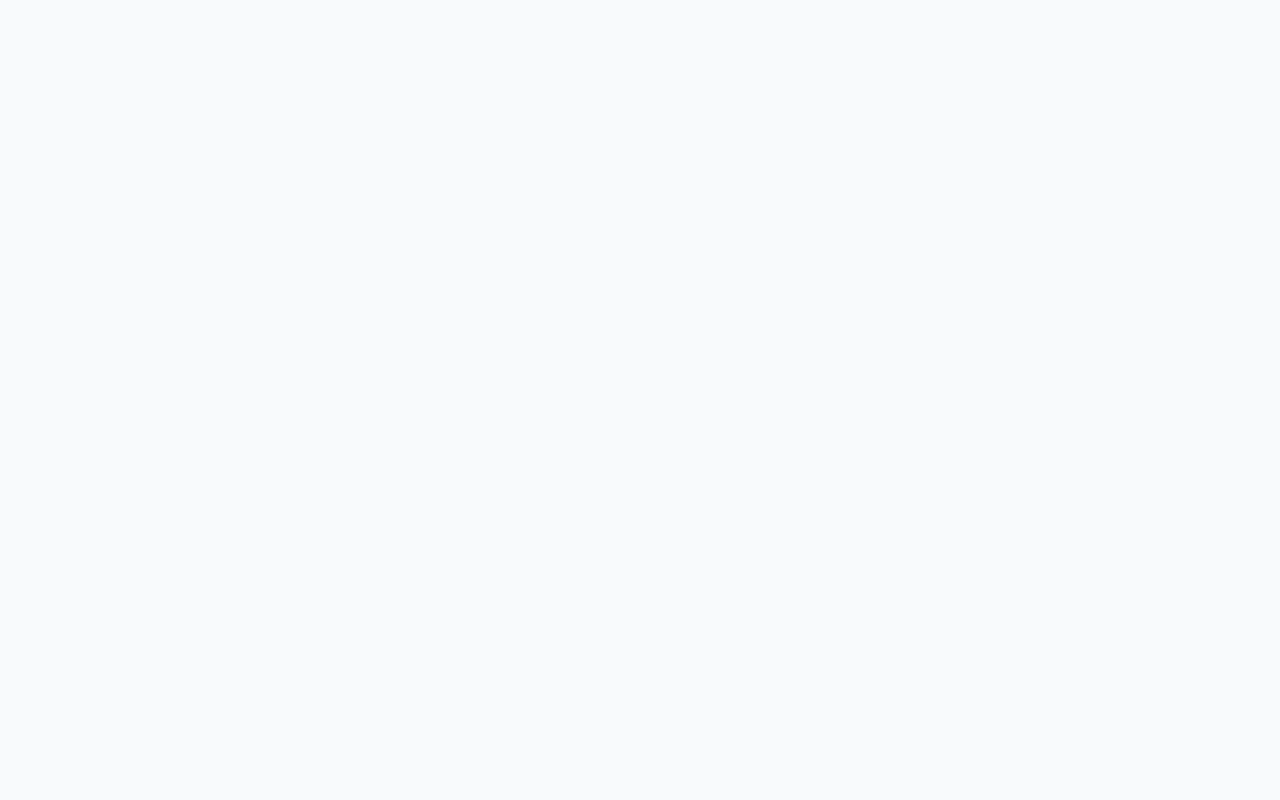
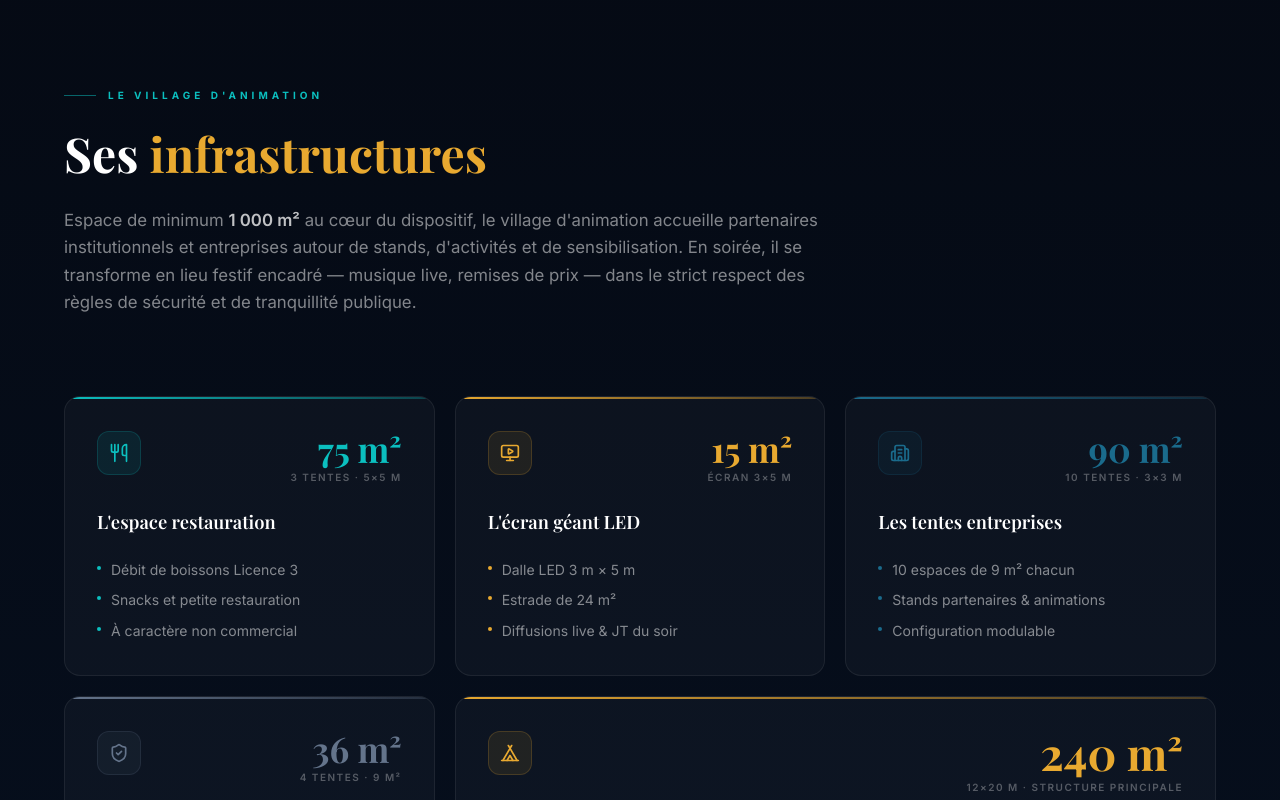
Before and after one commit to Viktorbvch/spidauphine, a Next.js app: page /village in a window 1280 px wide. Shown: the part 840-1640 px from the top of the page. Before the commit the page ends 800 px from the top, so only its background shows below. Built offline with nearby package versions, Linux system fonts and the light colour scheme.

Commit message:
Add village infrastructure section

```diff
--- a/app/village/page.tsx
+++ b/app/village/page.tsx
@@ -3,7 +3,9 @@
 import { useState, useRef, useEffect, useCallback, useMemo } from 'react'
 import Image from 'next/image'
 import Header from '@/components/layout/Header'
+import Footer from '@/components/layout/Footer'
 import { motion, AnimatePresence } from 'framer-motion'
+import { Utensils, MonitorPlay, Tent, ShieldCheck, Building2 } from 'lucide-react'
 
 /* ══ Utils ═══════════════════════════════════════════════════════ */
 function lerp(a: number, b: number, t: number) { return a + (b - a) * t }
@@ -434,6 +436,221 @@ export default function VillagePage() {
           </div>
         </div>
       </main>
+
+      {/* ══════════════════════════════════════════════════════════════
+          SECTION INFRASTRUCTURES
+      ══════════════════════════════════════════════════════════════ */}
+      <section
+        id="infrastructures"
+        style={{ background: 'linear-gradient(180deg, #050a14 0%, #060f1e 100%)' }}
+        className="py-24 lg:py-32"
+      >
+        <div className="max-w-7xl mx-auto px-6 sm:px-10 lg:px-16">
+
+          {/* ── En-tête de section ── */}
+          <motion.div
+            initial={{ opacity: 0, y: 24 }}
+            whileInView={{ opacity: 1, y: 0 }}
+            viewport={{ once: true }}
+            transition={{ duration: 0.7, ease: 'easeOut' }}
+            className="mb-16 lg:mb-20 max-w-3xl"
+          >
+            <div className="flex items-center gap-3 mb-5">
+              <div className="h-px w-8 bg-[#0BBFBF]/50" />
+              <span className="text-[#0BBFBF] text-[10px] font-bold uppercase tracking-[0.40em]">
+                Le village d&apos;animation
+              </span>
+            </div>
+            <h2
+              className="text-white mb-6 leading-tight"
+              style={{
+                fontFamily: 'var(--font-playfair)',
+                fontSize: 'clamp(2rem, 4vw, 3rem)',
+                fontWeight: 700,
+              }}
+            >
+              Ses <span style={{ color: '#E8A930' }}>infrastructures</span>
+            </h2>
+            <p className="text-white/50 leading-relaxed" style={{ fontSize: 'clamp(0.9rem, 1.4vw, 1.05rem)' }}>
+              Espace de minimum <strong className="text-white/75 font-semibold">1 000 m²</strong> au cœur du dispositif,
+              le village d&apos;animation accueille partenaires institutionnels et entreprises autour de stands,
+              d&apos;activités et de sensibilisation. En soirée, il se transforme en lieu festif encadré — musique live,
+              remises de prix — dans le strict respect des règles de sécurité et de tranquillité publique.
+            </p>
+          </motion.div>
+
+          {/* ── Grille des infrastructures ── */}
+          <div className="grid grid-cols-1 sm:grid-cols-2 lg:grid-cols-3 gap-5">
+
+            {/* 1 — Restauration */}
+            <InfraCard
+              index={0}
+              icon={Utensils}
+              color="#0BBFBF"
+              stat="75 m²"
+              statLabel="3 tentes · 5×5 m"
+              title="L'espace restauration"
+              bullets={[
+                'Débit de boissons Licence 3',
+                'Snacks et petite restauration',
+                'À caractère non commercial',
+              ]}
+            />
+
+            {/* 2 — Écran LED */}
+            <InfraCard
+              index={1}
+              icon={MonitorPlay}
+              color="#E8A930"
+              stat="15 m²"
+              statLabel="Écran 3×5 m"
+              title="L'écran géant LED"
+              bullets={[
+                'Dalle LED 3 m × 5 m',
+                'Estrade de 24 m²',
+                'Diffusions live & JT du soir',
+              ]}
+            />
+
+            {/* 3 — Tentes entreprises */}
+            <InfraCard
+              index={2}
+              icon={Building2}
+              color="#1A6B8C"
+              stat="90 m²"
+              statLabel="10 tentes · 3×3 m"
+              title="Les tentes entreprises"
+              bullets={[
+                '10 espaces de 9 m² chacun',
+                'Stands partenaires & animations',
+                'Configuration modulable',
+              ]}
+            />
+
+            {/* 4 — Sécurité & organisation (mi-largeur sur lg) */}
+            <InfraCard
+              index={3}
+              icon={ShieldCheck}
+              color="#64748B"
+              stat="36 m²"
+              statLabel="4 tentes · 9 m²"
+              title="Sécurité & organisation"
+              bullets={[
+                '2 tentes Protection civile',
+                '2 tentes Centre opérationnel',
+                'Dispositif réglementaire complet',
+              ]}
+            />
+
+            {/* 5 — Chapiteau (featured — span 2 sur lg) */}
+            <InfraCard
+              index={4}
+              icon={Tent}
+              color="#E8A930"
+              stat="240 m²"
+              statLabel="12×20 m · structure principale"
+              title="Le chapiteau"
+              featured
+              bullets={[
+                'Structure piquetée ou lestée selon le terrain',
+                '3 sorties de secours avec blocs lumineux',
+                '3 blocs d\'éclairage de sécurité autonomes',
+                '3 extincteurs AB + 1 extincteur CO₂',
+              ]}
+            />
+
+          </div>
+        </div>
+      </section>
+
+      <Footer />
     </>
   )
 }
+
+/* ══════════════════════════════════════════════════════════════════
+   COMPOSANT CARD INFRASTRUCTURE
+══════════════════════════════════════════════════════════════════ */
+function InfraCard({
+  index, icon: Icon, color, stat, statLabel, title, bullets, featured = false,
+}: {
+  index: number
+  icon: React.ElementType
+  color: string
+  stat: string
+  statLabel: string
+  title: string
+  bullets: string[]
+  featured?: boolean
+}) {
+  return (
+    <motion.div
+      initial={{ opacity: 0, y: 28 }}
+      whileInView={{ opacity: 1, y: 0 }}
+      viewport={{ once: true }}
+      transition={{ duration: 0.55, delay: index * 0.08, ease: 'easeOut' }}
+      className={`relative rounded-2xl flex flex-col overflow-hidden ${featured ? 'sm:col-span-2 lg:col-span-2' : ''}`}
+      style={{
+        background: 'rgba(255,255,255,0.03)',
+        border: '1px solid rgba(255,255,255,0.07)',
+      }}
+    >
+      {/* Bande couleur haut */}
+      <div className="h-[2px] w-full" style={{ background: `linear-gradient(90deg, ${color}, ${color}44)` }} />
+
+      <div className="p-7 lg:p-8 flex flex-col gap-6 flex-1">
+
+        {/* Icône + stat */}
+        <div className={`flex ${featured ? 'items-start justify-between flex-wrap gap-4' : 'items-start justify-between'}`}>
+          <div
+            className="w-11 h-11 rounded-xl flex items-center justify-center flex-shrink-0"
+            style={{ background: `${color}18`, border: `1px solid ${color}30` }}
+          >
+            <Icon className="w-5 h-5" style={{ color }} aria-hidden="true" />
+          </div>
+
+          <div className="text-right">
+            <div
+              className="font-bold leading-none tabular-nums"
+              style={{
+                fontFamily: 'var(--font-playfair)',
+                fontSize: featured ? 'clamp(2rem, 3.5vw, 2.8rem)' : 'clamp(1.7rem, 2.8vw, 2.2rem)',
+                color,
+              }}
+            >
+              {stat}
+            </div>
+            <div className="text-white/30 mt-1" style={{ fontSize: 10, letterSpacing: '0.15em', textTransform: 'uppercase', fontWeight: 600 }}>
+              {statLabel}
+            </div>
+          </div>
+        </div>
+
+        {/* Titre */}
+        <h3
+          className="text-white font-semibold leading-snug"
+          style={{
+            fontFamily: 'var(--font-playfair)',
+            fontSize: featured ? 'clamp(1.15rem, 1.8vw, 1.35rem)' : 'clamp(1rem, 1.5vw, 1.15rem)',
+          }}
+        >
+          {title}
+        </h3>
+
+        {/* Bullets */}
+        <ul className={`flex flex-col gap-2 mt-auto ${featured ? 'sm:grid sm:grid-cols-2 sm:gap-x-8 sm:gap-y-2' : ''}`}>
+          {bullets.map((b, i) => (
+            <li key={i} className="flex items-start gap-2.5">
+              <div
+                className="w-1 h-1 rounded-full mt-[7px] flex-shrink-0"
+                style={{ background: color }}
+              />
+              <span className="text-white/50 text-sm leading-relaxed">{b}</span>
+            </li>
+          ))}
+        </ul>
+
+      </div>
+    </motion.div>
+  )
+}
```
